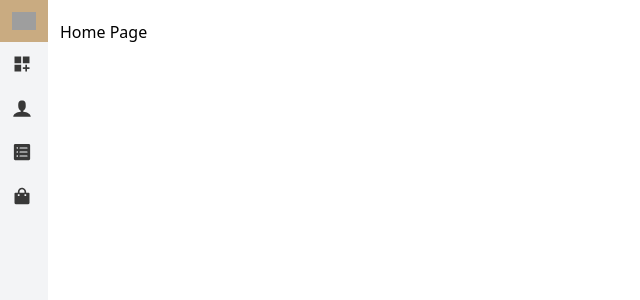
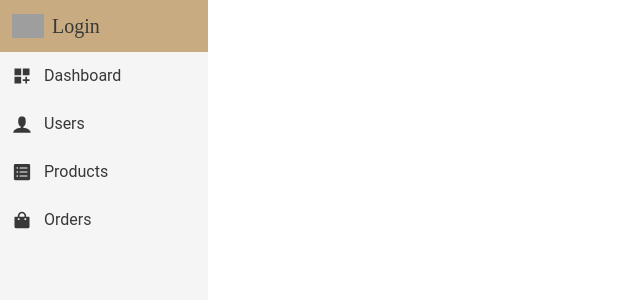
Before and after one commit to mahmoud2391997/Art-Admin, a React (Vite) app: page / in a window 1280 px wide. Shown: the top 300 px of the page, without its empty margins (0-640 px from the left). Built offline with nearby package versions, Linux system fonts and the light colour scheme; grey boxes are pictures that could not be loaded.

Commit message:
update sidebar

```diff
--- a/src/component/Layout/Sidebar.jsx
+++ b/src/component/Layout/Sidebar.jsx
@@ -1,23 +1,27 @@
 /* eslint-disable react/prop-types */
 // eslint-disable-next-line no-unused-vars
-import React, { useState } from "react";
+import React, { useState, useEffect } from "react";
 import { BiSolidShoppingBag } from "react-icons/bi";
 import logo from '../../assets/images/logo-light.png'
 import { ImUser } from "react-icons/im";
 import { IoIosListBox } from "react-icons/io";
 import { MdDashboardCustomize } from "react-icons/md";
+import { NavLink, useNavigate, useLocation } from "react-router-dom";
 
-import { NavLink, useNavigate } from "react-router-dom";
+export default function Sidebar({ children }) {
+  const [isOpen, setIsOpen] = useState(false);
+  const navigate = useNavigate();
+  const location = useLocation();
 
-const Sidebar = ({ children }) => {
-  const [isOpen, setIsOpen] = useState(false);
+  // Toggle function for opening and closing the sidebar
   const toggle = () => setIsOpen(!isOpen);
-  const navigate = useNavigate();
 
+  // Function to handle logout and navigate to login page
   const handleLogout = () => {
     navigate("/login");
   };
 
+  // Define the menu items with path, name, and icon
   const menuItem = [
     {
       path: "/",
@@ -41,6 +45,13 @@ const Sidebar = ({ children }) => {
     },
   ];
 
+  // Effect to open the sidebar if the current path matches any menu item path
+  useEffect(() => {
+    const currentPath = location.pathname;
+    const isMenuPath = menuItem.some(item => item.path === currentPath);
+    setIsOpen(isMenuPath);
+  }, [location.pathname]);
+
   return (
     <div className="flex z-40">
       {/* Sidebar */}
@@ -54,7 +65,7 @@ const Sidebar = ({ children }) => {
             <img src={logo} onClick={toggle} className="mr-2 w-8" />
             <h1
               onClick={handleLogout}
-              className={`text-xl ${isOpen ? "block" : "hidden"}`}
+              className={`text-xl font-Sevillana ${isOpen ? "block" : "hidden"}`}
             >
               Login
             </h1>
@@ -64,7 +75,7 @@ const Sidebar = ({ children }) => {
           <NavLink
             to={item.path}
             key={index}
-            className="flex items-center text-[#383838]  p-3 gap-3 transition-all duration-500 hover:text-[#c9ab81]"
+            className="flex items-center text-[#383838] p-3 gap-3 transition-all duration-500 hover:text-[#c9ab81]"
           >
             <div className="text-xl">{item.icon}</div>
             <div className={`${isOpen ? "block" : "hidden"}`}>{item.name}</div>
@@ -79,6 +90,4 @@ const Sidebar = ({ children }) => {
       </div>
     </div>
   );
-};
-
-export default Sidebar;
+}
--- a/src/component/searchBar/SearchBar.jsx
+++ b/src/component/searchBar/SearchBar.jsx
@@ -14,10 +14,10 @@ export default function SearchBar({ setSearchTerm }) {
 
   return (
     <div className="w-[50%] h-10 rounded-lg px-4  bg-gray-100 flex items-center">
-      <FaSearch className="text-[#c9ab81] " />
+      <FaSearch className="text-[#c9ab81] justify-end flex" />
       <input
-        className="bg-transparent text-[#383838] border-none h-full text-lg w-full ml-1.5 focus:outline-none"
-        placeholder="Type to search by order number..."
+        className="bg-transparent font-eb-garamond text-[#383838] border-none h-full text-lg w-full ml-1.5 focus:outline-none"
+        placeholder="search by order number..."
         value={input}
         onChange={(e) => handleChange(e.target.value)}
       />
--- a/src/pages/Orders.jsx
+++ b/src/pages/Orders.jsx
@@ -43,7 +43,7 @@ export default function Orders() {
           ) : loading ? (
             <div className="w-full h-[20vh] flex flex-col items-center justify-center">
               <div className="w-[75%] h-[40%] flex items-center justify-center m-auto border-2 border-gray-500">
-                <h1 className="md:text-xl text-lg text-center">
+                <h1 className="md:text-xl  text-lg text-center">
                   Loading orders...
                 </h1>
               </div>
--- a/tailwind.config.js
+++ b/tailwind.config.js
@@ -1,8 +1,43 @@
+/* eslint-disable no-undef */
 /** @type {import('tailwindcss').Config} */
-export default {
+/** @type {import('tailwindcss').Config} */
+const withMT = require("@material-tailwind/react/utils/withMT");
+
+module.exports = withMT({
   content: ["./index.html", "./src/**/*.{js,ts,jsx,tsx}"],
   theme: {
-    extend: {},
+    extend: {
+      fontFamily: {
+        "eb-garamond": ['"EB Garamond"', "serif"],
+         "Playwrite-CU": ['"Playwrite CU"',"cursive"],
+         "Sevillana" :['"Sevillana"', "cursive"],
+      },
+      keyframes: {
+        moveVertical: {
+          "0%, 100%": { transform: "translateY(0)" },
+          "50%": { transform: "translateY(-15px)" },
+        },
+        snakeStroke: {
+          "0%": {
+            strokeDasharray: "10% 90%",
+            strokeDashoffset: "0%",
+          },
+          "50%": {
+            strokeDasharray: "90% 10%",
+            strokeDashoffset: "100%",
+          },
+          "100%": {
+            strokeDasharray: "10% 90%",
+            strokeDashoffset: "0%",
+          },
+        },
+      },
+    },
+    animation: {
+      moveVertical: "moveVertical 5s ease-in-out infinite",
+      snakeStroke: "snakeStroke 2s ease-in-out infinite",
+    },
   },
+
   plugins: [],
-};
+});
```
